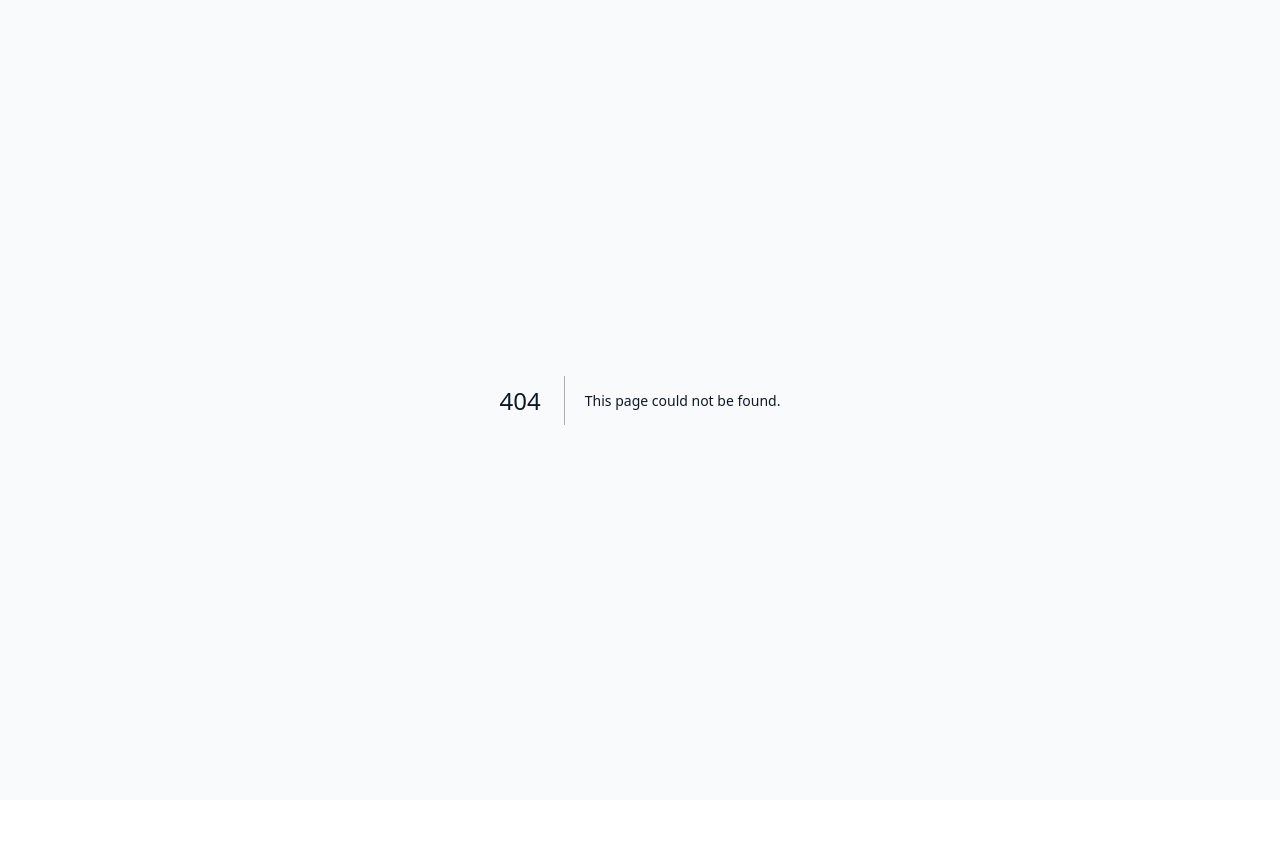
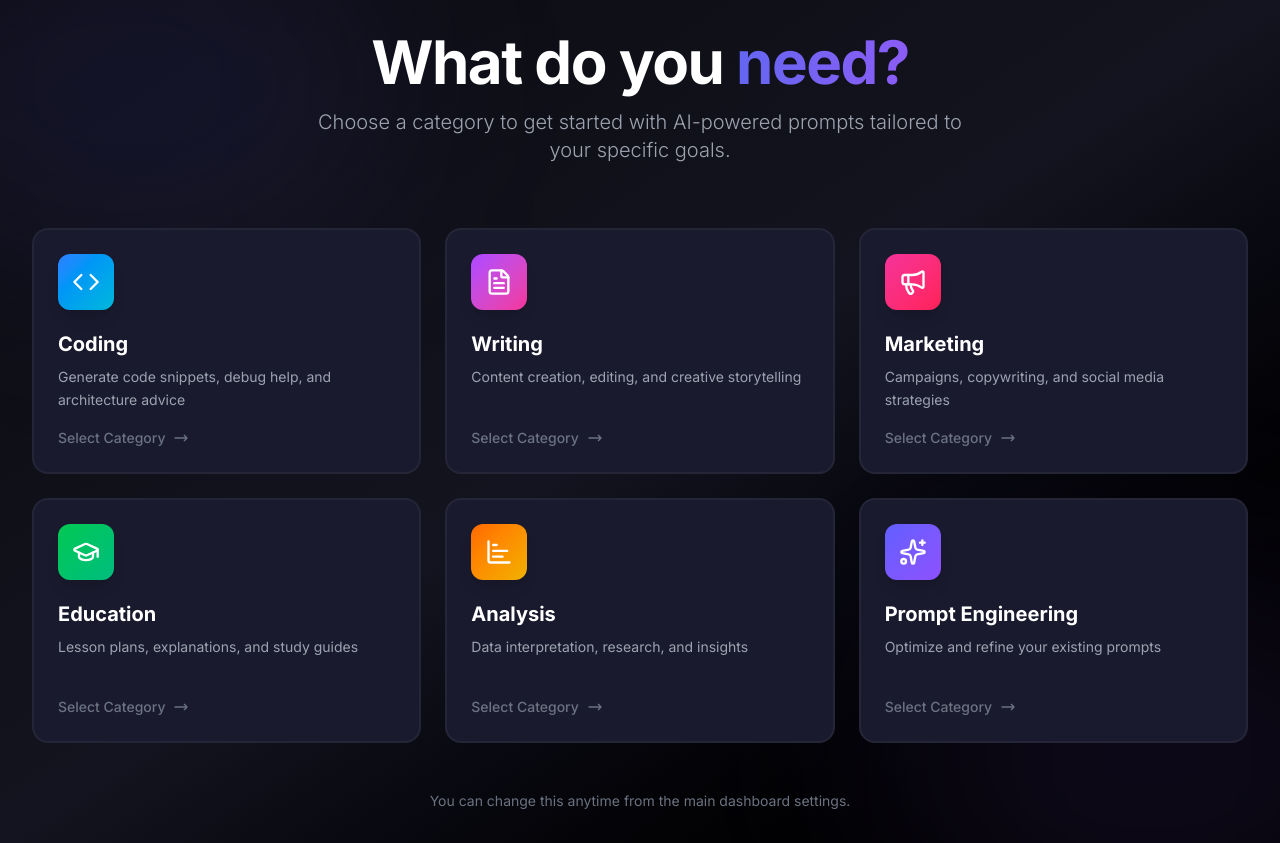
Before and after one commit to musoomeroglu-hash/ai-prompt, a Next.js app in the folder apps/web/: page /categories in a window 1280 px wide. Before the commit this address had no page. Before the commit the page ends 800 px from the top, so only its background shows below. Built offline with nearby package versions, Linux system fonts and the light colour scheme.

Commit message:
feat: implement cosmic theme and category selection flow

```diff
--- a/apps/web/package.json
+++ b/apps/web/package.json
@@ -23,7 +23,7 @@
     "next": "16.1.6",
     "react": "19.2.3",
     "react-dom": "19.2.3",
-    "tailwind-merge": "^3.4.0",
+    "tailwind-merge": "^3.4.1",
     "zod": "^4.3.6"
   },
   "devDependencies": {
--- a/apps/web/src/app/auth/callback/route.ts
+++ b/apps/web/src/app/auth/callback/route.ts
@@ -5,7 +5,9 @@ import { cookies } from 'next/headers'
 export async function GET(request: Request) {
     const requestUrl = new URL(request.url)
     const code = requestUrl.searchParams.get('code')
-    const next = requestUrl.searchParams.get('next') ?? '/account'
+    // Default to /categories if next not specified, or respect next if provided
+    // Actually better to force /categories if we don't know the user preference
+    const next = requestUrl.searchParams.get('next') ?? '/categories'
 
     if (code) {
         const cookieStore = await cookies()
@@ -37,11 +39,19 @@ export async function GET(request: Request) {
             }
         )
 
-        const { error } = await supabase.auth.exchangeCodeForSession(code)
+        const { error, data } = await supabase.auth.exchangeCodeForSession(code)
 
         if (error) {
             console.error('Auth error:', error)
             return NextResponse.redirect(`${requestUrl.origin}/auth/error?message=${encodeURIComponent(error.message)}`)
+        }
+
+        // Optional: Check if user has selected category in metadata
+        // For now, we simply redirect to categories which will handle the flow
+        // Or if we want to be smarter:
+        const user = data.session?.user;
+        if (user && !user.user_metadata?.selected_category) {
+            return NextResponse.redirect(`${requestUrl.origin}/categories`)
         }
     }
 
--- /dev/null
+++ b/apps/web/src/app/categories/page.tsx
@@ -0,0 +1,119 @@
+"use client";
+
+import { useState, useEffect } from "react";
+import { useRouter } from "next/navigation";
+import {
+    Code,
+    FileText,
+    Megaphone,
+    GraduationCap,
+    ChartBar,
+    Sparkles
+} from "lucide-react";
+import { CategoryCard } from "@/components/ui/category-card";
+
+const categories = [
+    {
+        id: "coding",
+        title: "Coding",
+        icon: Code,
+        description: "Generate code snippets, debug help, and architecture advice",
+        gradient: "from-blue-500 to-cyan-500",
+    },
+    {
+        id: "writing",
+        title: "Writing",
+        icon: FileText,
+        description: "Content creation, editing, and creative storytelling",
+        gradient: "from-purple-500 to-pink-500",
+    },
+    {
+        id: "marketing",
+        title: "Marketing",
+        icon: Megaphone,
+        description: "Campaigns, copywriting, and social media strategies",
+        gradient: "from-pink-500 to-rose-500",
+    },
+    {
+        id: "education",
+        title: "Education",
+        icon: GraduationCap,
+        description: "Lesson plans, explanations, and study guides",
+        gradient: "from-green-500 to-emerald-500",
+    },
+    {
+        id: "analysis",
+        title: "Analysis",
+        icon: ChartBar,
+        description: "Data interpretation, research, and insights",
+        gradient: "from-orange-500 to-yellow-500",
+    },
+    {
+        id: "prompt-engineering",
+        title: "Prompt Engineering",
+        icon: Sparkles,
+        description: "Optimize and refine your existing prompts",
+        gradient: "from-indigo-500 to-violet-500",
+    },
+];
+
+export default function CategoriesPage() {
+    const router = useRouter();
+    const [selectedCategory, setSelectedCategory] = useState<string | null>(null);
+
+    const handleCategorySelect = (categoryId: string) => {
+        setSelectedCategory(categoryId);
+        // Save to localStorage
+        if (typeof window !== "undefined") {
+            localStorage.setItem("selectedCategory", categoryId);
+        }
+        // Redirect to dashboard
+        setTimeout(() => {
+            router.push("/");
+        }, 400);
+    };
+
+    return (
+        <div className="min-h-screen bg-gradient-to-br from-background-primary via-background-secondary to-black flex items-center justify-center p-8 relative overflow-hidden">
+            {/* Background Ambience */}
+            <div className="absolute top-0 left-0 w-full h-full overflow-hidden pointer-events-none z-0">
+                <div className="absolute top-[-10%] left-[-10%] w-[40%] h-[40%] bg-accent-primary/10 rounded-full blur-[100px]" />
+                <div className="absolute bottom-[-10%] right-[-10%] w-[40%] h-[40%] bg-accent-secondary/10 rounded-full blur-[100px]" />
+            </div>
+
+            <div className="relative z-10 max-w-7xl w-full">
+                {/* Header */}
+                <div className="text-center mb-16 space-y-4">
+                    <h1 className="text-5xl md:text-6xl font-bold tracking-tight text-white">
+                        What do you{" "}
+                        <span className="bg-gradient-to-r from-accent-primary to-accent-secondary bg-clip-text text-transparent">
+                            need?
+                        </span>
+                    </h1>
+                    <p className="text-text-secondary text-xl max-w-2xl mx-auto font-light">
+                        Choose a category to get started with AI-powered prompts tailored to your specific goals.
+                    </p>
+                </div>
+
+                {/* Categories Grid */}
+                <div className="grid grid-cols-1 md:grid-cols-2 lg:grid-cols-3 gap-6 auto-rows-fr">
+                    {categories.map((category) => (
+                        <CategoryCard
+                            key={category.id}
+                            {...category}
+                            isSelected={selectedCategory === category.id}
+                            onClick={() => handleCategorySelect(category.id)}
+                        />
+                    ))}
+                </div>
+
+                {/* Footer */}
+                <div className="text-center mt-12">
+                    <p className="text-text-muted text-sm">
+                        You can change this anytime from the main dashboard settings.
+                    </p>
+                </div>
+            </div>
+        </div>
+    );
+}
--- a/apps/web/src/app/globals.css
+++ b/apps/web/src/app/globals.css
@@ -1,13 +1,41 @@
 @import "tailwindcss";
 
 :root {
-  --background: #020617;
-  /* Slate 950 */
-  --foreground: #f8fafc;
-  /* Slate 50 */
+  /* Ana Renkler */
+  --background-primary: #0a0a0f;
+  --background-secondary: #141420;
+  --background-tertiary: #1a1a2e;
+
+  /* Accent Renkler */
+  --accent-primary: #6366f1;
+  --accent-secondary: #8b5cf6;
+  --accent-pink: #ec4899;
+
+  /* Metin Renkleri */
+  --text-primary: #ffffff;
+  --text-secondary: #9ca3af;
+  --text-muted: #6b7280;
+
+  /* Border */
+  --border-color: rgba(99, 102, 241, 0.2);
+
+  --background: var(--background-primary);
+  --foreground: var(--text-primary);
 }
 
 @theme inline {
+  --color-background-primary: var(--background-primary);
+  --color-background-secondary: var(--background-secondary);
+  --color-background-tertiary: var(--background-tertiary);
+
+  --color-accent-primary: var(--accent-primary);
+  --color-accent-secondary: var(--accent-secondary);
+  --color-accent-pink: var(--accent-pink);
+
+  --color-text-primary: var(--text-primary);
+  --color-text-secondary: var(--text-secondary);
+  --color-text-muted: var(--text-muted);
+
   --color-background: var(--background);
   --color-foreground: var(--foreground);
   --font-sans: var(--font-geist-sans);
@@ -78,31 +106,36 @@ body {
 
 @property --color-1 {
   syntax: '<color>';
-  initial-value: #b34700;
+  initial-value: #1e1b4b;
+  /* indigo-950 */
   inherits: false;
 }
 
 @property --color-2 {
   syntax: '<color>';
-  initial-value: #cc5500;
+  initial-value: #4338ca;
+  /* indigo-700 */
   inherits: false;
 }
 
 @property --color-3 {
   syntax: '<color>';
-  initial-value: #e8720a;
+  initial-value: #6366f1;
+  /* indigo-500 (accent-primary) */
   inherits: false;
 }
 
 @property --color-4 {
   syntax: '<color>';
-  initial-value: #d4630e;
+  initial-value: #8b5cf6;
+  /* violet-500 (accent-secondary) */
   inherits: false;
 }
 
 @property --color-5 {
   syntax: '<color>';
-  initial-value: #a04000;
+  initial-value: #ec4899;
+  /* pink-500 */
   inherits: false;
 }
 
@@ -114,13 +147,13 @@ body {
 
 @property --border-color-1 {
   syntax: '<color>';
-  initial-value: hsla(30, 95%, 65%, 0.4);
+  initial-value: hsla(250, 95%, 65%, 0.4);
   inherits: true;
 }
 
 @property --border-color-2 {
   syntax: '<color>';
-  initial-value: hsla(25, 90%, 50%, 0.8);
+  initial-value: hsla(270, 90%, 50%, 0.8);
   inherits: true;
 }
 
@@ -204,14 +237,19 @@ body {
   --pos-y: 50%;
   --spread-x: 140%;
   --spread-y: 140%;
-  --color-1: #f59e0b;
-  --color-2: #ea7e0a;
-  --color-3: #f5a623;
-  --color-4: #cc5500;
-  --color-5: #b34700;
+  --color-1: #312e81;
+  /* indigo-900 */
+  --color-2: #ec4899;
+  /* pink-500 */
+  --color-3: #8b5cf6;
+  /* violet-500 */
+  --color-4: #6366f1;
+  /* indigo-500 */
+  --color-5: #4338ca;
+  /* indigo-700 */
   --border-angle: 190deg;
-  --border-color-1: hsla(40, 95%, 75%, 0.3);
-  --border-color-2: hsla(30, 90%, 60%, 0.9);
+  --border-color-1: hsla(280, 95%, 75%, 0.3);
+  --border-color-2: hsla(260, 90%, 60%, 0.9);
   --stop-1: 0%;
   --stop-2: 20%;
   --stop-3: 45%;
--- a/apps/web/src/app/layout.tsx
+++ b/apps/web/src/app/layout.tsx
@@ -19,7 +19,7 @@ export default function RootLayout({
     <html lang="en">
       <body className={inter.className}>
         <Providers>
-          <main className="min-h-screen bg-gray-50 text-gray-900">
+          <main className="min-h-screen bg-background-primary text-text-primary">
             {children}
           </main>
         </Providers>
--- /dev/null
+++ b/apps/web/src/components/ui/category-card.tsx
@@ -0,0 +1,84 @@
+"use client";
+
+import { motion } from "framer-motion";
+import { DivideIcon as LucideIcon } from "lucide-react";
+
+interface CategoryCardProps {
+  id: string;
+  title: string;
+  description: string;
+  icon: LucideIcon;
+  gradient: string;
+  isSelected?: boolean;
+  onClick: () => void;
+}
+
+export function CategoryCard({
+  title,
+  description,
+  icon: Icon,
+  gradient,
+  isSelected,
+  onClick,
+}: CategoryCardProps) {
+  return (
+    <motion.div
+      whileHover={{ y: -5 }}
+      whileTap={{ scale: 0.98 }}
+      onClick={onClick}
+      className={`
+        relative group cursor-pointer rounded-2xl border-2 p-6 transition-all duration-300
+        ${
+          isSelected
+            ? "border-accent-primary bg-background-secondary shadow-[0_0_30px_rgba(99,102,241,0.3)]"
+            : "border-white/5 bg-background-tertiary hover:border-accent-primary/50 hover:bg-background-secondary hover:shadow-[0_0_20px_rgba(99,102,241,0.15)]"
+        }
+      `}
+    >
+      {/* Glow Effect */}
+      <div
+        className={`absolute inset-0 rounded-2xl opacity-0 group-hover:opacity-10 transition-opacity duration-300 bg-gradient-to-br ${gradient}`}
+      />
+
+      <div className="relative z-10 flex flex-col h-full">
+        {/* Icon Container */}
+        <div className={`
+          w-14 h-14 rounded-xl mb-5 flex items-center justify-center
+          bg-gradient-to-br ${gradient} shadow-lg
+        `}>
+          <Icon className="w-7 h-7 text-white" />
+        </div>
+
+        {/* Content */}
+        <h3 className="text-xl font-bold text-white mb-2">{title}</h3>
+        <p className="text-text-secondary text-sm leading-relaxed mb-4 flex-grow">
+          {description}
+        </p>
+
+        {/* Selection Indicator */}
+        <div className={`
+          flex items-center gap-2 text-sm font-medium transition-colors
+          ${isSelected ? "text-accent-primary" : "text-text-muted group-hover:text-white"}
+        `}>
+          <span>Select Category</span>
+          <svg
+            className={`w-4 h-4 transition-transform duration-300 ${isSelected || "group-hover:translate-x-1"}`}
+            fill="none"
+            viewBox="0 0 24 24"
+            stroke="currentColor"
+          >
+            <path strokeLinecap="round" strokeLinejoin="round" strokeWidth={2} d="M17 8l4 4m0 0l-4 4m4-4H3" />
+          </svg>
+        </div>
+      </div>
+
+      {/* Selected Stripe */}
+      {isSelected && (
+        <motion.div
+          layoutId="selectedStripe"
+          className="absolute inset-x-0 bottom-0 h-1 bg-gradient-to-r from-accent-primary to-accent-secondary rounded-b-2xl"
+        />
+      )}
+    </motion.div>
+  );
+}
```
Also changed, not shown: apps/web/src/app/login/page.tsx (+18 -39 lines), apps/web/src/app/page.tsx (+41 -33 lines), apps/web/src/components/ui/sidebar.tsx (+6 -6 lines), 1 other file (tests, documents, lock files or other folders).
